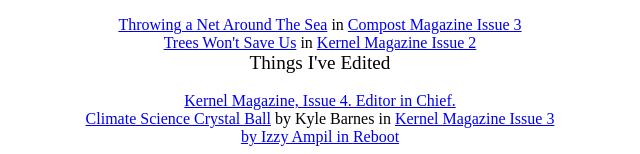
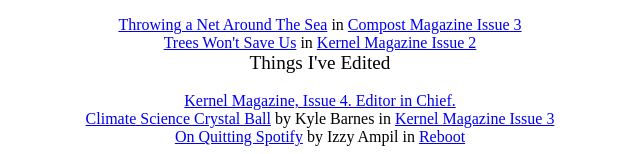
Before and after one commit to einayim/einayim.github.io, a plain HTML site: page index.html in a window 1280 px wide. Shown: the part 696-850 px from the top of the page, without its empty margins (320-960 px from the left). Drawn offline with Linux system fonts and the light colour scheme.

Commit message:
Update index.html

```diff
--- a/index.html
+++ b/index.html
@@ -51,7 +51,7 @@
 <br>
     <a href="https://www.kernelmag.io/3/climate-science-crystal">Climate Science Crystal Ball</a> by Kyle Barnes in <a href="https://www.kernelmag.io/issues/3/">Kernel Magazine Issue 3</a>
 <br>
-    <a href="https://joinreboot.org/p/spotify>On Quitting Spotify"</a> by Izzy Ampil in <a href="https://joinreboot.org/">Reboot</a>
+    <a href="https://joinreboot.org/p/spotify">On Quitting Spotify</a> by Izzy Ampil in <a href="https://joinreboot.org/">Reboot</a>
 
 
 </body></html>
```
